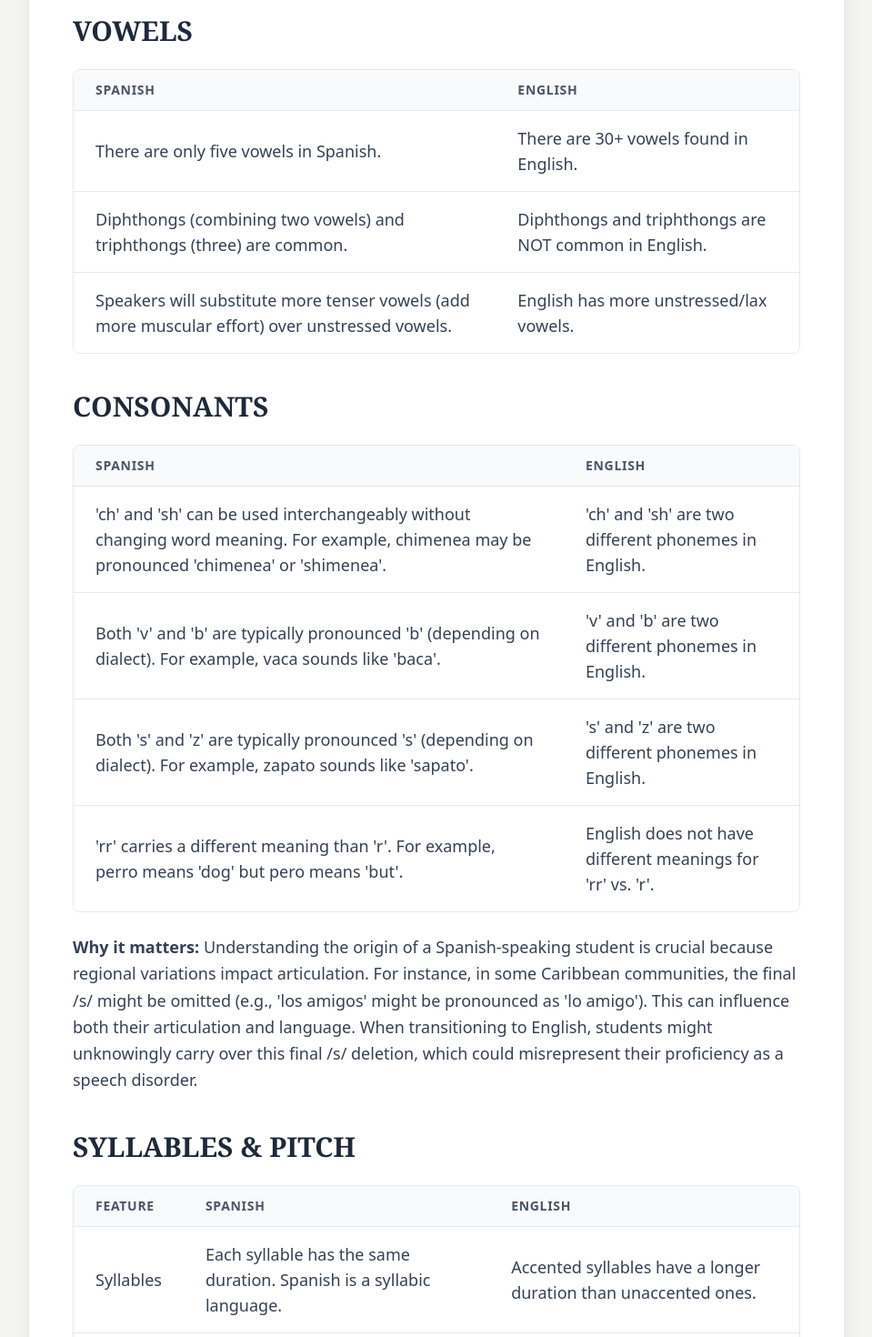
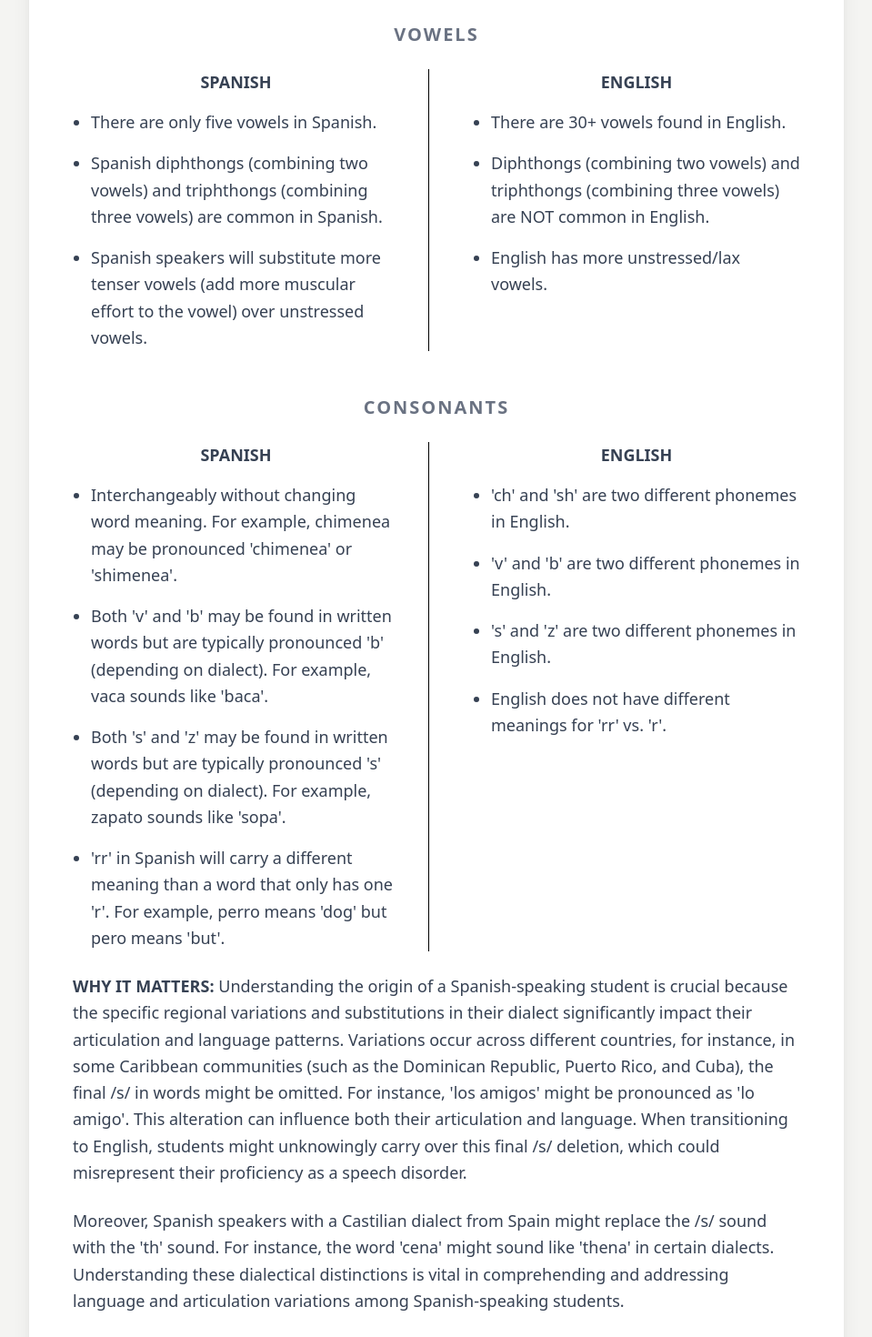
Before and after one commit to Mozisha/Wellchild, a Next.js app: page /learn/articulation-differences-english-spanish in a window 1280 px wide. Shown: the part 1320-2790 px from the top of the page at 91% size, without its empty margins (160-1119 px from the left). Built offline with nearby package versions, Linux system fonts and the light colour scheme.

Commit message:
another blog update

```diff
--- a/app/components/articles/ArticleArticulationDifferences.tsx
+++ b/app/components/articles/ArticleArticulationDifferences.tsx
@@ -1,27 +1,26 @@
 // app/components/articles/ArticleArticulationDifferences.tsx
 import React from 'react';
 
-// A reusable sub-component for our tables
-const ComparisonTable = ({ headers, rows }: { headers: string[], rows: string[][] }) => (
-  <div className="overflow-x-auto my-6 rounded-lg border border-gray-200">
-    <table className="min-w-full divide-y divide-gray-200">
-      <thead className="bg-gray-50">
-        <tr>
-          {headers.map((header, i) => (
-            <th key={i} scope="col" className="px-6 py-3 text-left text-sm font-bold text-gray-600 uppercase tracking-wider">{header}</th>
-          ))}
-        </tr>
-      </thead>
-      <tbody className="bg-white divide-y divide-gray-200">
-        {rows.map((row, i) => (
-          <tr key={i}>
-            {row.map((cell, j) => (
-              <td key={j} className="px-6 py-4 text-lg text-gray-700">{cell}</td>
-            ))}
-          </tr>
-        ))}
-      </tbody>
-    </table>
+// A reusable sub-component for the two-column comparison sections
+const ComparisonSection = ({ title, spanishPoints, englishPoints }: { title: string, spanishPoints: React.ReactNode[], englishPoints: React.ReactNode[] }) => (
+  <div className="mt-12">
+    <h3 className="text-center text-xl font-bold text-gray-500 uppercase tracking-widest mb-6">{title}</h3>
+    <div className="grid grid-cols-1 md:grid-cols-2 gap-8 md:gap-4">
+      {/* Spanish Column */}
+      <div className="md:border-r md:pr-8">
+        <h4 className="text-center text-lg font-semibold text-gray-700 mb-4">SPANISH</h4>
+        <ul className="list-disc space-y-4 pl-5">
+          {spanishPoints.map((point, i) => <li key={i} className="text-lg leading-relaxed text-gray-700">{point}</li>)}
+        </ul>
+      </div>
+      {/* English Column */}
+      <div className="md:pl-8">
+        <h4 className="text-center text-lg font-semibold text-gray-700 mb-4">ENGLISH</h4>
+        <ul className="list-disc space-y-4 pl-5">
+          {englishPoints.map((point, i) => <li key={i} className="text-lg leading-relaxed text-gray-700">{point}</li>)}
+        </ul>
+      </div>
+    </div>
   </div>
 );
 
@@ -30,48 +29,70 @@ export default function ArticleArticulationDifferences() {
     <div className="space-y-6">
       <h2 className="text-3xl font-bold font-serif text-gray-800 mt-10 first:mt-0">THE IMPORTANCE OF KNOWING THE DIFFERENCE</h2>
       <p className="text-lg leading-relaxed text-gray-700">
-        Understanding the distinctions between the rules and patterns of both languages is instrumental for parents and professionals in differentiating between a natural language variation and a potential language disorder in bilingual children. This knowledge is key to preventing misdiagnosis, ensuring that a bilingual child isn't inaccurately labeled as having an articulation disorder when, in reality, they're exhibiting language differences that stem from the transfer of speech rules from their primary language to their second language. This transfer is a common occurrence and should be recognized as a language difference rather than a language disorder.
+        <strong>WHY IT MATTERS:</strong> Understanding the distinctions between the rules and patterns of both languages is instrumental for parents and professionals in differentiating between a natural language variation and a potential language disorder in bilingual children. This knowledge is key to preventing misdiagnosis, ensuring that a bilingual child isn't inaccurately labeled as having an articulation disorder when, in reality, they're exhibiting language differences that stem from the transfer of speech rules from their primary language to their second language. This transfer is a common occurrence and should be recognized as a language difference rather than a language disorder.
       </p>
 
-      <h2 className="text-3xl font-bold font-serif text-gray-800 mt-10">VOWELS</h2>
-      <ComparisonTable
-        headers={["SPANISH", "ENGLISH"]}
-        rows={[
-          ["There are only five vowels in Spanish.", "There are 30+ vowels found in English."],
-          ["Diphthongs (combining two vowels) and triphthongs (three) are common.", "Diphthongs and triphthongs are NOT common in English."],
-          ["Speakers will substitute more tenser vowels (add more muscular effort) over unstressed vowels.", "English has more unstressed/lax vowels."]
+      <ComparisonSection
+        title="VOWELS"
+        spanishPoints={[
+          "There are only five vowels in Spanish.",
+          "Spanish diphthongs (combining two vowels) and triphthongs (combining three vowels) are common in Spanish.",
+          "Spanish speakers will substitute more tenser vowels (add more muscular effort to the vowel) over unstressed vowels."
+        ]}
+        englishPoints={[
+          "There are 30+ vowels found in English.",
+          "Diphthongs (combining two vowels) and triphthongs (combining three vowels) are NOT common in English.",
+          "English has more unstressed/lax vowels."
         ]}
       />
 
-      <h2 className="text-3xl font-bold font-serif text-gray-800 mt-10">CONSONANTS</h2>
-      <ComparisonTable
-        headers={["SPANISH", "ENGLISH"]}
-        rows={[
-          ["'ch' and 'sh' can be used interchangeably without changing word meaning. For example, chimenea may be pronounced 'chimenea' or 'shimenea'.", "'ch' and 'sh' are two different phonemes in English."],
-          ["Both 'v' and 'b' are typically pronounced 'b' (depending on dialect). For example, vaca sounds like 'baca'.", "'v' and 'b' are two different phonemes in English."],
-          ["Both 's' and 'z' are typically pronounced 's' (depending on dialect). For example, zapato sounds like 'sapato'.", "'s' and 'z' are two different phonemes in English."],
-          ["'rr' carries a different meaning than 'r'. For example, perro means 'dog' but pero means 'but'.", "English does not have different meanings for 'rr' vs. 'r'."]
+      <ComparisonSection
+        title="CONSONANTS"
+        spanishPoints={[
+          "Interchangeably without changing word meaning. For example, chimenea may be pronounced 'chimenea' or 'shimenea'.",
+          "Both 'v' and 'b' may be found in written words but are typically pronounced 'b' (depending on dialect). For example, vaca sounds like 'baca'.",
+          "Both 's' and 'z' may be found in written words but are typically pronounced 's' (depending on dialect). For example, zapato sounds like 'sopa'.",
+          "'rr' in Spanish will carry a different meaning than a word that only has one 'r'. For example, perro means 'dog' but pero means 'but'."
+        ]}
+        englishPoints={[
+          "'ch' and 'sh' are two different phonemes in English.",
+          "'v' and 'b' are two different phonemes in English.",
+          "'s' and 'z' are two different phonemes in English.",
+          "English does not have different meanings for 'rr' vs. 'r'."
         ]}
       />
+      <p className="text-lg leading-relaxed text-gray-700 mt-6">
+        <strong>WHY IT MATTERS:</strong> Understanding the origin of a Spanish-speaking student is crucial because the specific regional variations and substitutions in their dialect significantly impact their articulation and language patterns. Variations occur across different countries, for instance, in some Caribbean communities (such as the Dominican Republic, Puerto Rico, and Cuba), the final /s/ in words might be omitted. For instance, 'los amigos' might be pronounced as 'lo amigo'. This alteration can influence both their articulation and language. When transitioning to English, students might unknowingly carry over this final /s/ deletion, which could misrepresent their proficiency as a speech disorder.
+      </p>
       <p className="text-lg leading-relaxed text-gray-700">
-        <strong>Why it matters:</strong> Understanding the origin of a Spanish-speaking student is crucial because regional variations impact articulation. For instance, in some Caribbean communities, the final /s/ might be omitted (e.g., 'los amigos' might be pronounced as 'lo amigo'). This can influence both their articulation and language. When transitioning to English, students might unknowingly carry over this final /s/ deletion, which could misrepresent their proficiency as a speech disorder.
+        Moreover, Spanish speakers with a Castilian dialect from Spain might replace the /s/ sound with the 'th' sound. For instance, the word 'cena' might sound like 'thena' in certain dialects. Understanding these dialectical distinctions is vital in comprehending and addressing language and articulation variations among Spanish-speaking students.
       </p>
 
-      <h2 className="text-3xl font-bold font-serif text-gray-800 mt-10">SYLLABLES & PITCH</h2>
-      <ComparisonTable
-        headers={["FEATURE", "SPANISH", "ENGLISH"]}
-        rows={[
-          ["Syllables", "Each syllable has the same duration. Spanish is a syllabic language.", "Accented syllables have a longer duration than unaccented ones."],
-          ["Pitch", "In Spanish, pitch does not vary.", "In English, pitch varies significantly."]
+      <ComparisonSection
+        title="SYLLABLES"
+        spanishPoints={[
+          "Each syllable has the same duration, no matter where the stress in the word may fall.",
+          "Spanish is a syllabic language.",
+          "Syllables may be created within and between words."
+        ]}
+        englishPoints={[
+          "English has an accentual rhythm of speech in which the accented syllables have a longer duration than the unaccented syllables."
         ]}
       />
 
-      <h2 className="text-3xl font-bold font-serif text-gray-800 mt-10">DIACRITIC / ACCENT MARKERS</h2>
-       <ComparisonTable
-        headers={["SPANISH", "ENGLISH"]}
-        rows={[
-          ["Placement of an accent on a word may change the meaning. For example: Camino = 'I walk.' vs. Caminó = 'He/She walked.'", "This is not common in English."]
+      <ComparisonSection
+        title="PITCH"
+        spanishPoints={["In Spanish, pitch does not vary."]}
+        englishPoints={["In English, pitch varies."]}
+      />
+
+      <ComparisonSection
+        title="DIACRITIC MARKERS/ ACCENT MARKERS"
+        spanishPoints={[
+          "In Spanish, placement of an accent on a word may change the meaning.",
+          <span key="example">For example:<br/>Camino = (1st person present tense) 'I walk'.<br/>Caminó = (3rd person past tense) 'You (formal)' or 'He/She walked'.</span>
         ]}
+        englishPoints={["This is not common in English."]}
       />
     </div>
   );
```
